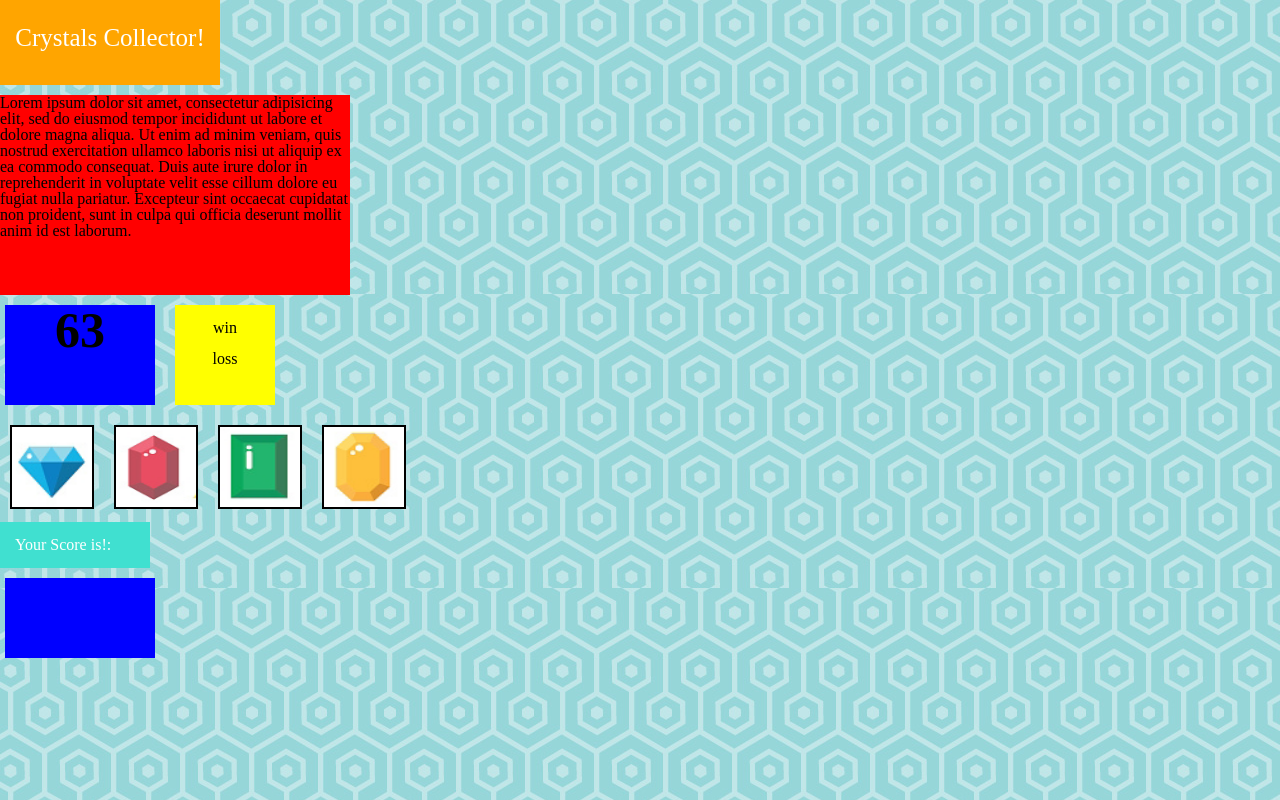
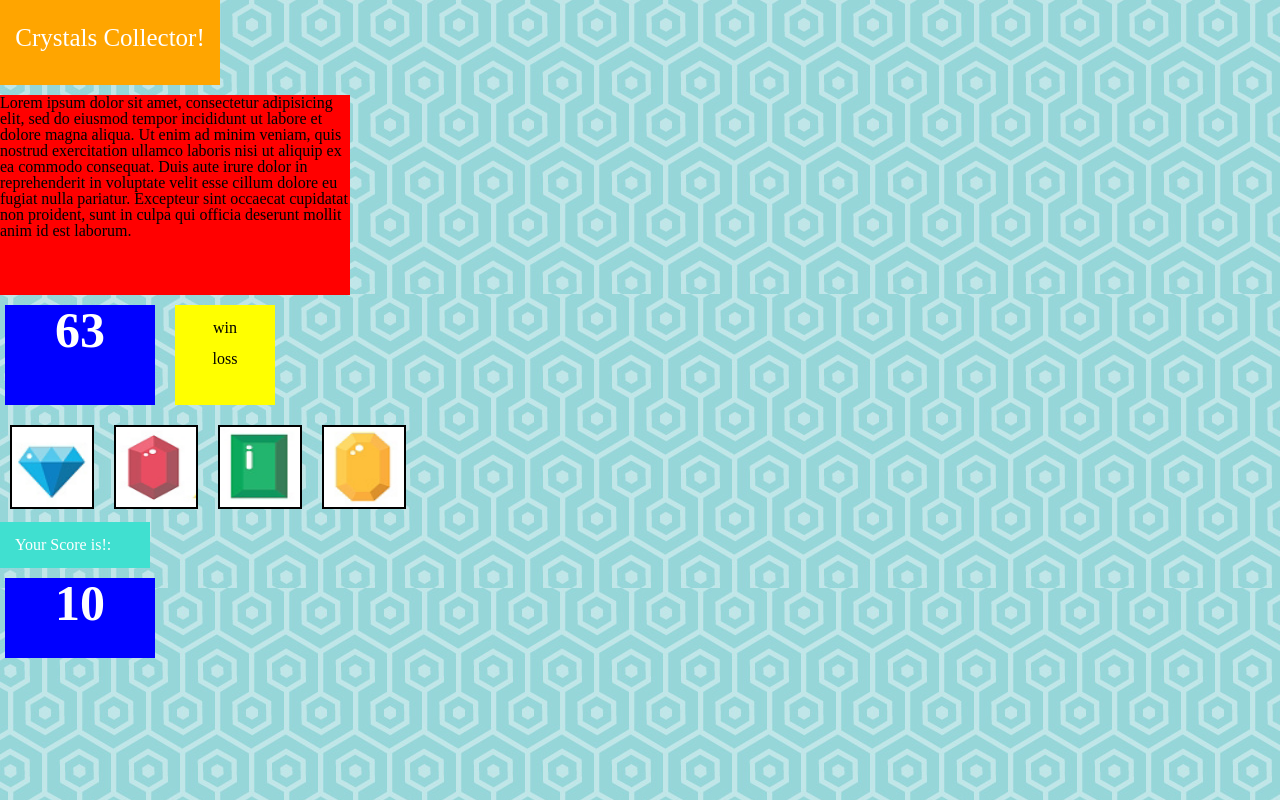
Before and after one commit to williamavasquez/week-4-game, a plain HTML site: page index.html in a window 1280 px wide. Both pictures are taken after a click on the element 52 px from the left and 468 px from the top of the page. Drawn offline with nearby package versions, Linux system fonts and the light colour scheme.

Commit message:
working protoype of the function

```diff
--- a/assets/css/style.css
+++ b/assets/css/style.css
@@ -22,7 +22,7 @@ h1 {
 		background-color: red;
 	}
 
-	#game_value {
+	#gameValue {
 		width: 150px;
 		height: 100px;
 		background-color: blue;
@@ -31,6 +31,7 @@ h1 {
 		float: left;
 		margin: 10px 0px 0px 5px;
 		text-align: center;
+		color:white;
 	}
 
 	.score {
--- a/assets/javascript/game.js
+++ b/assets/javascript/game.js
@@ -1,82 +1,57 @@
 $(document).ready(function () {
 
-	// Score
-	var sw = 0;
-	var sl = 0;
+	// global variables declrared to not loose them when the scrip runs
 
-	var guess_value = Math.floor(Math.random() * 120);
-	var cred = (Math.floor(Math.random() * 12));
-	var cblue = Math.floor(Math.random() * 12);
-	var cyellow = Math.floor(Math.random() * 12);
-	var cgreen = Math.floor(Math.random() * 12);
+	// score of the game
+	 	wins = 0;
+		loss = 0;
 
-	var gems = [cgreen,cred,cblue,cyellow];
-	console.log[gems[0]];
+	//the computer picks a random number between 1 and 120 and prints it on the screen
+	guessValue = Math.floor(Math.random() * 120);
+	$('#gameValue').html(guessValue)
 
-	var total_score= 0;
+// the computer picks a random number for the gems
+	cred = (Math.floor(Math.random() * 12));
+	cblue = Math.floor(Math.random() * 12);
+	cyellow = Math.floor(Math.random() * 12);
+	cgreen = Math.floor(Math.random() * 12);
+
+	total_score= 0;
+	// all the variables are added into an array for easier calling
+	gems = [cblue,cred,cgreen,cyellow];
+
 		console.log("red value " + cred);
 		console.log("blue Value " + cblue);
 		console.log("green Value " + cgreen);
 		console.log("yellow Value " + cyellow);
 
-		console.log("computer guess "+guess_value);
+		console.log("computer guess "+guessValue);
 		console.log("total score "+total_score);
-		console.log(sw)
-		console.log(sl)
+		console.log(wins)
+		console.log(loss)
 
-			$('#blue').on("click",function(){
-		total_score=total_score+cblue;
-		console.log(total_score);
-		$("your_score").append(total_score);
-
-			if (total_score==guess_value){
-				console.log("you win!!!");
-				} else if (total_score>guess_value){
-				console.log("LOSER!!");
-				};
-
-		});
-		$('#red').on("click",function(){
-		total_score=total_score+cred;
-		console.log(total_score);
-		$("your_score").append(total_score)
-
-			if (total_score==guess_value){
-				console.log("you win!!!");
-				} else if(total_score>guess_value){
-				console.log("LOSER!!");
-			};
-		});
-
-		$('#green').on("click",function(){
-		console.log(cgreen)
-		total_score=total_score+cgreen;
-		console.log(total_score);
-		$("your_score").append(total_score)
-
-			if (total_score==guess_value){
-				console.log("you win!!!");
-
-			} else if(total_score>guess_value){
-				console.log("LOSER!!");
-			};
-		});
-
-		$('#yellow').on("click",function(){
-		total_score=total_score+cyellow;
-		console.log(total_score);
-		$("your_score").append(total_score)
-
-			if (total_score==guess_value){
-				console.log("you win!!!");
-				} else if (total_score>guess_value){
-				console.log("LOSER!!");
-			};
-
-		});
-
-		$("#game_value").append(guess_value);
-		$("your_score").append(total_score);
+	// when the player clicks a gem they will add this value to the score
+	$(".gems").click(gemSelect)
 
 
+	function gemSelect() {
+		valueAdded = ($(this).data('gem'));
+		valueAdded = parseInt(valueAdded);
+		valueAdded = gems[valueAdded]
+		console.log(valueAdded+valueAdded);
+
+		if (valueAdded ==guessValue) {
+			wins++;
+			alert("You won!");
+			clearEvent();
+		}
+		total_score = total_score+valueAdded;
+		$(your_score).html(total_score);
+	};
+
+
+	function clearEvent(){
+		total_score=0;
+		guessValue=Math.floor(Math.random() * 120);
+	}
 });
--- a/index.html
+++ b/index.html
@@ -23,20 +23,21 @@
 	proident, sunt in culpa qui officia deserunt mollit anim id est laborum.</p>
 
 
-	<div id="game_value"></div>
+	<div id="gameValue"></div>
 	<div class ="score">
 		<div id="win" class="space"> win</div>
 		<div id="loss" class="space"> loss </div>
 	</div>
 	<div class="clear">
-		<div class="gems" id="blue"><img src="assets/img/blue_gem.png"></div>
-		<div class="gems" id="red"><img src="assets/img/red_gem.png"></div>
-		<div class="gems" id="green"><img src="assets/img/green_gem.png"></div>
-		<div class="gems" id="yellow"><img src="assets/img/yellow_gem.png"></div>
+
+		<div class="gems" data-gem="0" id="blue"><img src="assets/img/blue_gem.png"></div>
+		<div class="gems" data-gem="1" id="red"><img src="assets/img/red_gem.png"></div>
+		<div class="gems" data-gem="2" id="green"><img src="assets/img/green_gem.png"></div>
+		<div class="gems" data-gem="3" id="yellow"><img src="assets/img/yellow_gem.png"></div>
 	</div>
 
 <h2>Your Score is!:</h2>
 
-	<div id="your_score"></div>
+	<div id="your_score">0</div>
 </body>
 </html>
```
